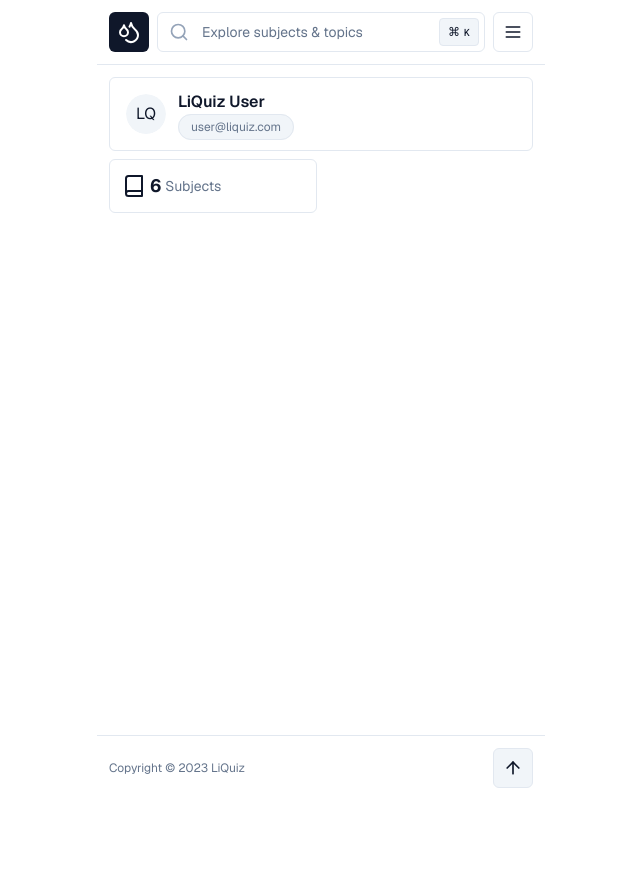
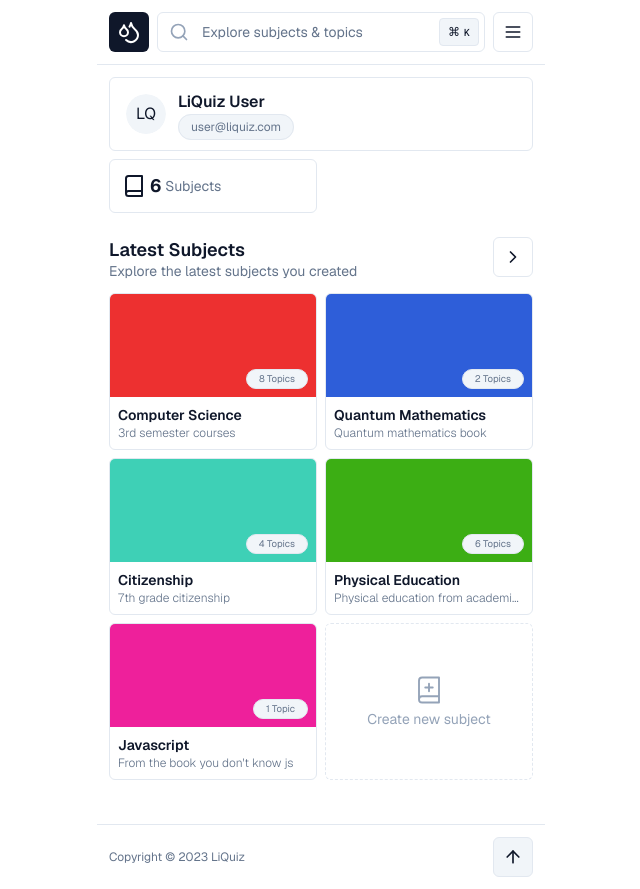
Before and after one commit to edwintantawi/liquiz, a Next.js app: page / in a window 1280 px wide. Shown: the whole page, without its empty margins (319-959 px from the left). Before the commit the page ends 800 px from the top, so only its background shows below. Built offline with nearby package versions, Linux system fonts and the light colour scheme.

Commit message:
feat: add latest subjects

```diff
--- a/app/page.tsx
+++ b/app/page.tsx
@@ -1,12 +1,20 @@
 import * as React from 'react';
+import Link from 'next/link';
 
 import { ErrorBoundary } from 'react-error-boundary';
 
 import { Icons } from '~/components/icons';
-import { SubjectCount, SubjectCountSkeleton } from '~/components/subject';
+import { Section } from '~/components/section';
+import {
+  SubjectCount,
+  SubjectCountSkeleton,
+  SubjectLatestList,
+  SubjectListSkeleton,
+} from '~/components/subject';
 import { TopicCount, TopicCountSkeleton } from '~/components/topic';
 import { Alert, AlertDescription, AlertTitle } from '~/components/ui/alert';
 import { Avatar, AvatarFallback, AvatarImage } from '~/components/ui/avatar';
+import { Button } from '~/components/ui/button';
 
 export const dynamic = 'force-dynamic';
 
@@ -56,6 +64,35 @@ export default async function RootPage() {
             </div>
           </ErrorBoundary>
         </div>
+
+        <Section
+          title="Latest Subjects"
+          description="Explore the latest subjects you created"
+          endAdornment={
+            <Button asChild variant="outline" size="icon">
+              <Link href="/subjects">
+                <Icons.ChevronRight size={20} />
+                <span className="sr-only">View all subjects</span>
+              </Link>
+            </Button>
+          }
+        >
+          <ErrorBoundary
+            fallback={
+              <Alert variant="destructive">
+                <Icons.Error size={20} />
+                <AlertTitle>Something went wrong</AlertTitle>
+                <AlertDescription>
+                  Failed to request your latest subjects
+                </AlertDescription>
+              </Alert>
+            }
+          >
+            <React.Suspense fallback={<SubjectListSkeleton count={6} />}>
+              <SubjectLatestList />
+            </React.Suspense>
+          </ErrorBoundary>
+        </Section>
       </div>
     </>
   );
--- a/components/icons.tsx
+++ b/components/icons.tsx
@@ -2,6 +2,8 @@ import {
   ArrowUpIcon,
   BookIcon,
   BookmarkIcon,
+  BookPlusIcon,
+  ChevronRightIcon,
   DropletsIcon,
   Loader2Icon,
   MenuIcon,
@@ -22,4 +24,6 @@ export const Icons = {
   Favorite: StarIcon,
   BackToTop: ArrowUpIcon,
   Error: ShieldXIcon,
+  ChevronRight: ChevronRightIcon,
+  AddSubject: BookPlusIcon,
 };
--- a/components/subject/index.ts
+++ b/components/subject/index.ts
@@ -1 +1,4 @@
 export * from './subject-count';
+export * from './subject-item';
+export * from './subject-latest-list';
+export * from './subject-list-skeleton';
--- /dev/null
+++ b/components/subject/subject-item.tsx
@@ -0,0 +1,60 @@
+import * as React from 'react';
+import Link from 'next/link';
+
+import { Skeleton } from '~/components/ui/skeleton';
+
+interface SubjectItemProps {
+  id: string;
+  title: string;
+  description: string;
+  numberOfTopics: number;
+  colorCode: string;
+}
+
+export function SubjectItem({
+  id,
+  title,
+  description,
+  numberOfTopics,
+  colorCode,
+}: SubjectItemProps) {
+  return (
+    <article className="relative overflow-hidden rounded-md border hover:ring-2 hover:ring-ring hover:ring-offset-2">
+      <div
+        className="flex aspect-[16/8] items-end justify-end p-2"
+        style={{
+          backgroundColor: colorCode,
+        }}
+      >
+        <span className="rounded-full border bg-muted px-3 py-0.5 text-[0.60rem] text-muted-foreground">
+          {numberOfTopics} {numberOfTopics <= 1 ? 'Topic' : 'Topics'}
+        </span>
+      </div>
+      <header className="p-2">
+        <h3 className="truncate text-sm font-semibold">
+          <Link
+            href={`/subjects/${id}`}
+            className="after:absolute after:inset-0 after:content-['']"
+          >
+            {title}
+          </Link>
+        </h3>
+        <p className="truncate text-xs font-light text-muted-foreground">
+          {description}
+        </p>
+      </header>
+    </article>
+  );
+}
+
+export function SubjectItemSkeleton() {
+  return (
+    <div className="rounded-md border">
+      <Skeleton className="aspect-[16/8]" />
+      <div className="p-2">
+        <Skeleton className="mb-1 h-5 w-1/2" />
+        <Skeleton className="h-3 w-1/3" />
+      </div>
+    </div>
+  );
+}
--- /dev/null
+++ b/components/subject/subject-latest-list.tsx
@@ -0,0 +1,37 @@
+import * as React from 'react';
+
+import { Icons } from '~/components/icons';
+import { SubjectItem } from '~/components/subject';
+import { Button } from '~/components/ui/button';
+import { getLatestSubjects } from '~/lib/queries/subject';
+
+export async function SubjectLatestList() {
+  const latestSubject = await getLatestSubjects({ limit: 5 });
+
+  return (
+    <ul className="grid grid-cols-2 gap-2">
+      {latestSubject.map((subject) => {
+        return (
+          <li key={subject.id}>
+            <SubjectItem
+              id={subject.id}
+              title={subject.title}
+              description={subject.description}
+              numberOfTopics={subject.numberOfTopics}
+              colorCode={subject.colorCode}
+            />
+          </li>
+        );
+      })}
+      <li>
+        <Button
+          variant="ghost"
+          className="flex h-full w-full border-spacing-2 flex-col items-center justify-center gap-1 overflow-hidden rounded-md border border-dashed p-3 font-normal text-slate-400 hover:ring-2 hover:ring-ring hover:ring-offset-2"
+        >
+          <Icons.AddSubject size={30} strokeWidth={1.5} />
+          Create new subject
+        </Button>
+      </li>
+    </ul>
+  );
+}
--- /dev/null
+++ b/components/subject/subject-list-skeleton.tsx
@@ -0,0 +1,19 @@
+import { SubjectItemSkeleton } from '~/components/subject';
+
+interface SubjectListSkeletonProps {
+  count: number;
+}
+
+export function SubjectListSkeleton({ count }: SubjectListSkeletonProps) {
+  return (
+    <ul className="grid grid-cols-2 gap-2">
+      {Array.from({ length: count }).map((_, index) => {
+        return (
+          <li key={index}>
+            <SubjectItemSkeleton />
+          </li>
+        );
+      })}
+    </ul>
+  );
+}
--- a/lib/queries/subject.ts
+++ b/lib/queries/subject.ts
@@ -5,3 +5,58 @@ export async function getSubjectsCount() {
   await delay(5000);
   return 6;
 }
+
+type Subject = {
+  id: string;
+  title: string;
+  description: string;
+  numberOfTopics: number;
+  colorCode: string;
+};
+
+export async function getLatestSubjects({
+  limit,
+}: {
+  limit: number;
+}): Promise<Subject[]> {
+  // TODO: fetch data from database
+  await delay(3000);
+
+  return [
+    {
+      id: '1',
+      title: 'Computer Science',
+      description: '3rd semester courses',
+      colorCode: '#ED3030',
+      numberOfTopics: 8,
+    },
+    {
+      id: '2',
+      title: 'Quantum Mathematics',
+      description: 'Quantum mathematics book',
+      colorCode: '#2E5ED9',
+      numberOfTopics: 2,
+    },
+    {
+      id: '3',
+      title: 'Citizenship',
+      description: '7th grade citizenship',
+      colorCode: '#3ED0B6',
+      numberOfTopics: 4,
+    },
+    {
+      id: '4',
+      title: 'Physical Education',
+      description: 'Physical education from academic book',
+      colorCode: '#3CAE14',
+      numberOfTopics: 6,
+    },
+    {
+      id: '5',
+      title: 'Javascript',
+      description: "From the book you don't know js",
+      colorCode: '#EE209B',
+      numberOfTopics: 1,
+    },
+  ].slice(0, limit);
+}
```
